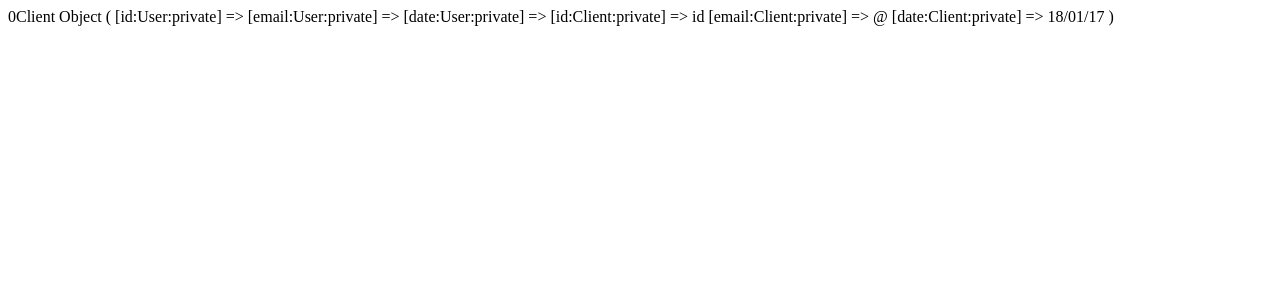
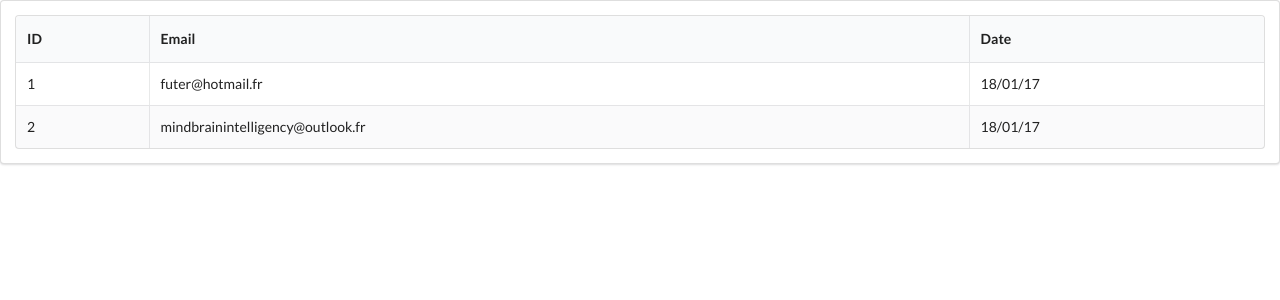
Before and after one commit to RomainFrechic/php-form-user-exercice, a PHP site: page /tab.php in a window 1280 px wide. Shown: the top 300 px of the page. Run offline with PHP 8.4, Linux system fonts and the light colour scheme; some libraries are stand-ins or nearby versions.

Commit message:
create style.css et tab en semantic

```diff
--- a/index.php
+++ b/index.php
@@ -3,15 +3,15 @@ require('user.php');
 
 
 $date= date('d/m/y',time());
-$client1 = new Client('id','@',$date);
+$client1 = new Client('1','futer@hotmail.fr',$date);
 //var_dump($client1);
-$client2 = new Client('id','@',$date);
+$client2 = new Client('2','mindbrainintelligency@outlook.fr',$date);
 //var_dump($client1);
-return [
+$monTableau = [
 $client1,
 $client2
 ];
-
+return $monTableau;
 
 
 ?>
--- a/tab.php
+++ b/tab.php
@@ -8,21 +8,38 @@ $pageUser=require('index.php');
 <html lang="en">
 <head>
 	<meta charset="UTF-8">
+		<link rel="stylesheet" href="/css/style.css">
+		<link rel="stylesheet" href="https://cdn.jsdelivr.net/semantic-ui/2.2.6/semantic.min.css">
 	<title>Formulaire Utilisateur</title>
 </head>
 <body>
+	<div class="ui segment" >
+		<table class="ui celled striped table" >
+			<thead>
+				<tr>
+					<th>ID</th>
+					<th>Email</th>
+					<th>Date</th>
+				</tr>
+				</thead>
+			<tbody>
 
 	<?php
 
-	foreach ($pageUser as $key => $value) {
-		print_r($key);
-		print_r($value);
-		return;
-	}
+	foreach ($pageUser as $key => $pageUser):
+
+		?>
+
+				<tr>
+					<td> <?php  echo $pageUser->getID(); ?></td>
+					<td> <?php  echo $pageUser->getEmail(); ?></td>
+					<td> <?php  echo $pageUser->getDate(); ?></td>
+				</tr>
 
 
-
-
-	?>
-</body>
-</html>
+		<?php endforeach ?>
+		</tbody>
+		</table>
+		</div>
+	</body>
+	</html>
```
Also changed, not shown: style.css (added).
